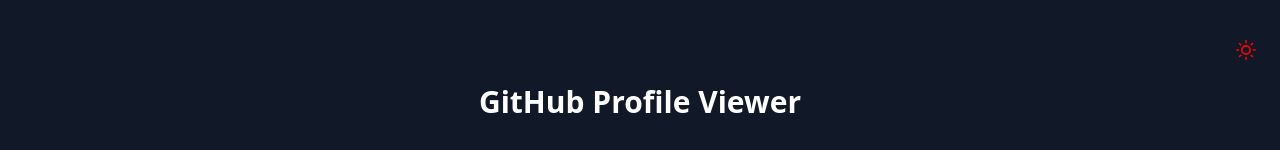
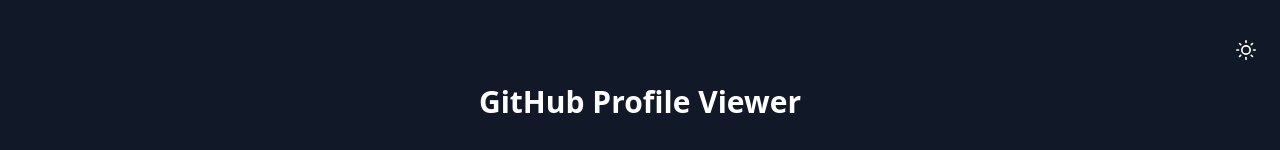
Before and after one commit to Julienish14/github-profile-viewer, a React (Create React App) app: page / in a window 1280 px wide. Both pictures are taken after a click on the button "Switch to dark mode". Shown: the top 150 px of the page. Built offline with nearby package versions, Linux system fonts and the light colour scheme.

Commit message:
Change color of darkmode moon

```diff
--- a/src/components/ThemeToggle.jsx
+++ b/src/components/ThemeToggle.jsx
@@ -26,7 +26,7 @@
       aria-label={darkMode ? "Switch to light mode" : "Switch to dark mode"}
     >
       {darkMode ? (
-        <FiSun style={{ color: "red" }} size={20} />
+        <FiSun style={{ color: "white" }} size={20} />
       ) : (
         <FiMoon size={20} />
       )}
```
